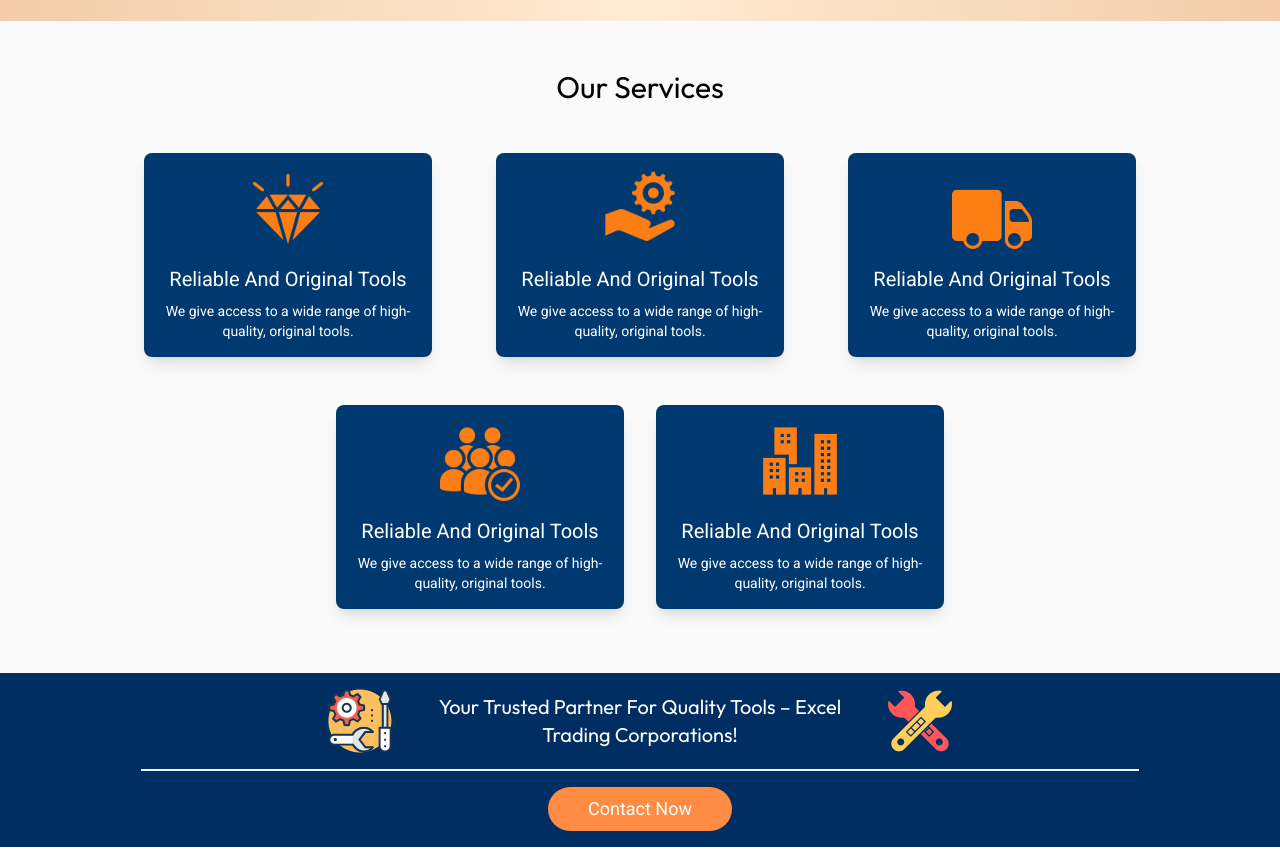
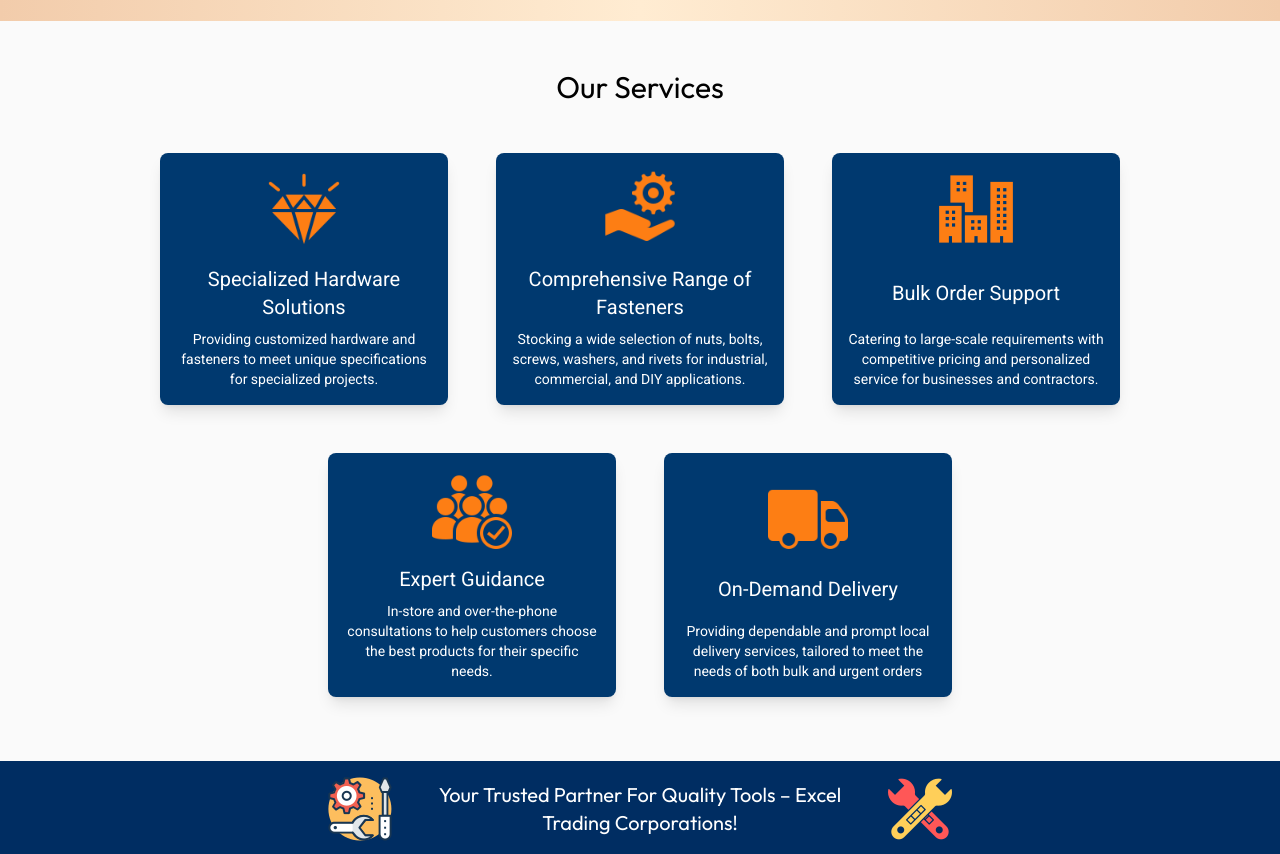
Before and after one commit to Hamza525318/Excel-Trading-Co, a website: page src/index.html in a window 1280 px wide. Shown: the part 1180-2034 px from the top of the page. Drawn offline with nearby package versions, Linux system fonts and the light colour scheme; files whose address does not match are found by name.

Commit message:
services section content change

```diff
--- a/src/index.html
+++ b/src/index.html
@@ -37,7 +37,7 @@
     </a>
    </div>
 
-   <nav class="bg-primary-blue-500 p-4">
+   <nav class="bg-primary-blue-500 p-4 w-screen">
     <div class="container mx-auto flex justify-between items-center">
       <div class="text-white text-3xl font-bold font-outfit">
         <a href="./index.html"><img class="w-16 md:w-20" src="../assets/company/logo.jpeg"/></a>
@@ -245,7 +245,7 @@
         <div class="w-3/4 p-8 bg-blur animate__animated animate__fadeInLeft">
             <h1 class="md:text-6xl text-center font-bold font-outfit text-black mb-4">Excel Trading Corporation</h1>
             <p class="text-base md:text-lg text-center font-roboto text-black mb-4">
-                Horizon Inc. is a leading importer and distributor of fasteners. With over 15 years of experience in the field, the founders of Horizon Inc are well placed to understand customer requirements and offer solutions for their fastening needs with a focus on quality and customer service.
+              Excel trading corporation is a leading stockists & Distributors for fasteners, leverages over 53 years of experience to understand & meet customer requirements, focusing on quality & service.
             </p>
             <div class="w-full flex justify-center">
               <button class="mt-4 bg-primary-orange-500 mx-auto text-white py-2 px-12 rounded-full font-roboto md:px-20"><a href="./about-us.html">Read More</a></button>
@@ -275,7 +275,7 @@
         <!-- Description -->
 
         <p class="text-base text-center font-roboto text-gray-800 my-6 tracking-wider">
-          Excel Trading Co, a leading importer and distributor of fasteners, leverages over 15 years of experience to understand and meet customer requirements, focusing on quality and service.
+          Excel trading corporation is a leading stockists & Distributors for fasteners, leverages over 53 years of experience to understand & meet customer requirements, focusing on quality & service.
         </p>
         <!-- Button -->
         <div class="flex justify-center">
@@ -324,50 +324,57 @@
 <section class="bg-[#FAFAFA] py-12">
   <div class="container mx-auto text-center">
     <h2 class="text-2xl md:text-3xl font-outfit mb-8 wow animate__animated animate__fadeInDown">Our Services</h2>
-          <div class="flex flex-wrap justify-center gap-x-8">
+    <div class="flex flex-wrap justify-center gap-4">
+      <!-- Card 1 -->
       <div class="w-full sm:w-1/2 lg:w-1/4 p-4">
-              <div class="bg-dark-blue-600 rounded-lg p-4 text-white text-center shadow-lg wow animate__animated animate__fadeInUp" data-wow-delay="0.1s">
+        <div class="bg-dark-blue-600 rounded-lg p-4 text-white text-center shadow-lg flex flex-col items-center justify-between h-full wow animate__animated animate__fadeInUp" data-wow-delay="0.1s">
           <img src="../assets/icons/services-diamond.png" alt="Icon" class="w-20 h-20 mx-auto mb-4 wow animate__animated animate__zoomIn" data-wow-delay="0.2s">
-                <h3 class="font-roboto text-xl mb-2 wow animate__animated animate__fadeInUp" data-wow-delay="0.3s">Reliable And Original Tools</h3>
-                <p class="font-roboto text-sm wow animate__animated animate__fadeInUp" data-wow-delay="0.4s">We give access to a wide range of high-quality, original tools.</p>
+          <h3 class="font-roboto text-xl mb-2 wow animate__animated animate__fadeInUp" data-wow-delay="0.3s">Specialized Hardware Solutions</h3>
+          <p class="font-roboto text-sm wow animate__animated animate__fadeInUp" data-wow-delay="0.4s">Providing customized hardware and fasteners to meet unique specifications for specialized projects.</p>
         </div>
       </div>
 
+      <!-- Card 2 -->
       <div class="w-full sm:w-1/2 lg:w-1/4 p-4">
-              <div class="bg-dark-blue-600 rounded-lg p-4 text-white text-center shadow-lg wow animate__animated animate__fadeInUp" data-wow-delay="0.2s">
+        <div class="bg-dark-blue-600 rounded-lg p-4 text-white text-center shadow-lg flex flex-col items-center justify-between h-full wow animate__animated animate__fadeInUp" data-wow-delay="0.2s">
           <img src="../assets/icons/services-hand.png" alt="Icon" class="w-20 h-20 mx-auto mb-4 wow animate__animated animate__zoomIn" data-wow-delay="0.3s">
-                <h3 class="font-roboto text-xl mb-2 wow animate__animated animate__fadeInUp" data-wow-delay="0.4s">Reliable And Original Tools</h3>
-                <p class="font-roboto text-sm wow animate__animated animate__fadeInUp" data-wow-delay="0.5s">We give access to a wide range of high-quality, original tools.</p>
+          <h3 class="font-roboto text-xl mb-2 wow animate__animated animate__fadeInUp" data-wow-delay="0.4s">Comprehensive Range of Fasteners</h3>
+          <p class="font-roboto text-sm wow animate__animated animate__fadeInUp" data-wow-delay="0.5s">Stocking a wide selection of nuts, bolts, screws, washers, and rivets for industrial, commercial, and DIY applications.</p>
         </div>
       </div>
 
+      <!-- Card 3 -->
       <div class="w-full sm:w-1/2 lg:w-1/4 p-4">
-              <div class="bg-dark-blue-600 rounded-lg p-4 text-white text-center shadow-lg wow animate__animated animate__fadeInUp" data-wow-delay="0.3s">
-                <img src="../assets/icons/services-truck.png" alt="Icon" class="w-20 h-20 mx-auto mb-4 wow animate__animated animate__zoomIn" data-wow-delay="0.4s">
-                <h3 class="font-roboto text-xl mb-2 wow animate__animated animate__fadeInUp" data-wow-delay="0.5s">Reliable And Original Tools</h3>
-                <p class="font-roboto text-sm wow animate__animated animate__fadeInUp" data-wow-delay="0.6s">We give access to a wide range of high-quality, original tools.</p>
+        <div class="bg-dark-blue-600 rounded-lg p-4 text-white text-center shadow-lg flex flex-col items-center justify-between h-full wow animate__animated animate__fadeInUp" data-wow-delay="0.3s">
+          <img src="../assets/icons/services-building.png" alt="Icon" class="w-20 h-20 mx-auto mb-4 wow animate__animated animate__zoomIn" data-wow-delay="0.4s">
+          <h3 class="font-roboto text-xl mb-2 wow animate__animated animate__fadeInUp" data-wow-delay="0.5s">Bulk Order Support</h3>
+          <p class="font-roboto text-sm wow animate__animated animate__fadeInUp" data-wow-delay="0.6s">Catering to large-scale requirements with competitive pricing and personalized service for businesses and contractors.</p>
         </div>
       </div>
     </div>
 
-          <div class="flex flex-wrap justify-center md:mt-4">
+    <div class="flex flex-wrap justify-center md:mt-4 gap-4">
+      <!-- Card 4 -->
       <div class="w-full sm:w-1/2 lg:w-1/4 p-4">
-              <div class="bg-dark-blue-600 rounded-lg p-4 text-white text-center shadow-lg wow animate__animated animate__fadeInUp" data-wow-delay="0.4s">
+        <div class="bg-dark-blue-600 rounded-lg p-4 text-white text-center shadow-lg flex flex-col items-center justify-between h-full wow animate__animated animate__fadeInUp" data-wow-delay="0.4s">
           <img src="../assets/icons/services-customers.png" alt="Icon" class="w-20 h-20 mx-auto mb-4 wow animate__animated animate__zoomIn" data-wow-delay="0.5s">
-                <h3 class="font-roboto text-xl mb-2 wow animate__animated animate__fadeInUp" data-wow-delay="0.6s">Reliable And Original Tools</h3>
-                <p class="font-roboto text-sm wow animate__animated animate__fadeInUp" data-wow-delay="0.7s">We give access to a wide range of high-quality, original tools.</p>
+          <h3 class="font-roboto text-xl mb-2 wow animate__animated animate__fadeInUp" data-wow-delay="0.6s">Expert Guidance</h3>
+          <p class="font-roboto text-sm wow animate__animated animate__fadeInUp" data-wow-delay="0.7s">In-store and over-the-phone consultations to help customers choose the best products for their specific needs.</p>
         </div>
       </div>
+
+      <!-- Card 5 -->
       <div class="w-full sm:w-1/2 lg:w-1/4 p-4">
-              <div class="bg-dark-blue-600 rounded-lg p-4 text-white text-center shadow-lg wow animate__animated animate__fadeInUp" data-wow-delay="0.5s">
-                <img src="../assets/icons/services-building.png" alt="Icon" class="w-20 h-20 mx-auto mb-4 wow animate__animated animate__zoomIn" data-wow-delay="0.6s">
-                <h3 class="font-roboto text-xl mb-2 wow animate__animated animate__fadeInUp" data-wow-delay="0.7s">Reliable And Original Tools</h3>
-                <p class="font-roboto text-sm wow animate__animated animate__fadeInUp" data-wow-delay="0.8s">We give access to a wide range of high-quality, original tools.</p>
+        <div class="bg-dark-blue-600 rounded-lg p-4 text-white text-center shadow-lg flex flex-col items-center justify-between h-full wow animate__animated animate__fadeInUp" data-wow-delay="0.5s">
+          <img src="../assets/icons/services-truck.png" alt="Icon" class="w-20 h-20 mx-auto mb-4 wow animate__animated animate__zoomIn" data-wow-delay="0.6s">
+          <h3 class="font-roboto text-xl mb-2 wow animate__animated animate__fadeInUp" data-wow-delay="0.7s">On-Demand Delivery</h3>
+          <p class="font-roboto text-sm wow animate__animated animate__fadeInUp" data-wow-delay="0.8s">Providing dependable and prompt local delivery services, tailored to meet the needs of both bulk and urgent orders</p>
         </div>
       </div>
     </div>
   </div>
 </section>
+
 
 
       <!-- CTA SECTION -->
```
Also changed, not shown: assets/output.css. Lines whose indentation alone changed are shown as unchanged.
